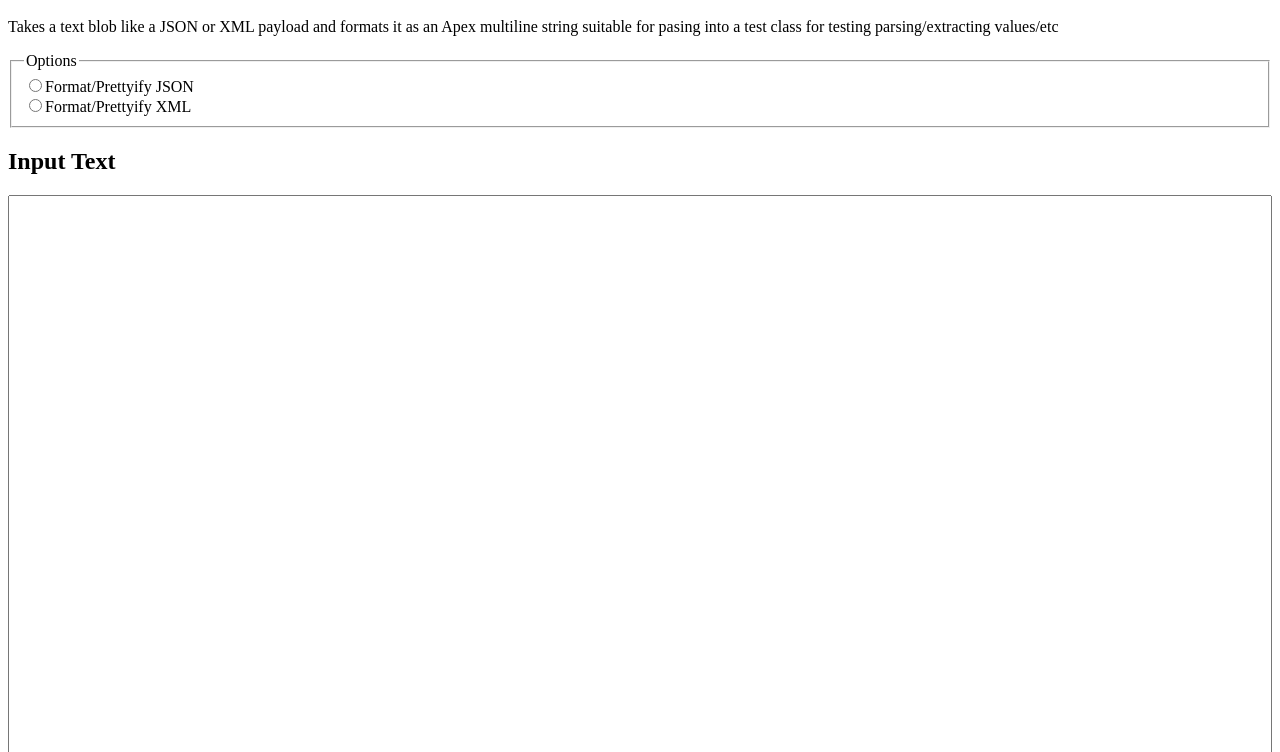
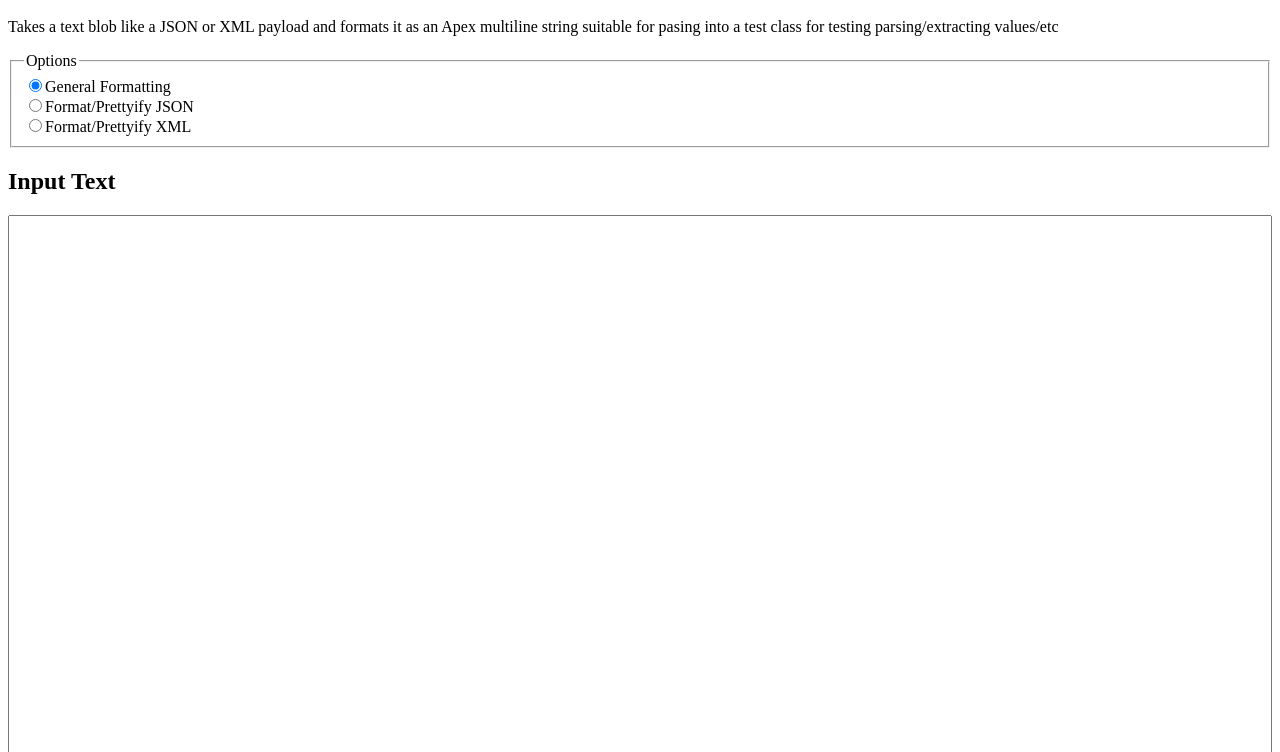
Before and after one commit to Kenji776/Text-Blob-To-Apex-Multiline-String, a plain HTML site: page index.html in a window 1280 px wide. Shown: the part 48-800 px from the top of the page. Drawn offline with Linux system fonts and the light colour scheme.

Commit message:
inital commit

```diff
--- a/index.html
+++ b/index.html
@@ -4,10 +4,12 @@
 			function formatText(){
 				try{
 					let inputText = document.getElementById('inputText').value;
+
+					if(!inputText || inputText == '') return;
 					let newLines = [];
 
-					let formatJSON = document.getElementsByName('formatJSON')[0].checked;
-					let formatXML = document.getElementsByName('formatXML')[0].checked;
+					let formatJSON = document.getElementById('formatJSON').checked;
+					let formatXML = document.getElementById('formatXML').checked;
 
 					if(formatJSON){
 					console.log('Formatting JSON');
@@ -69,8 +71,9 @@
 		<form>
 			<fieldset>
 				<legend>Options</legend>
-				<input type="radio" name="formatJSON" value="true" onChange="formatText();">Format/Prettyify JSON<br>
-				<input type="radio" name="formatXML" value="true" onChange="formatText();">Format/Prettyify XML<br>
+				<input type="radio" name="formatting" id="generalFormat" value="true" onChange="formatText();" checked>General Formatting<br>
+				<input type="radio" name="formatting" id="formatJSON" value="true" onChange="formatText();">Format/Prettyify JSON<br>
+				<input type="radio" name="formatting" id="formatXML" value="true" onChange="formatText();">Format/Prettyify XML<br>
 			</fieldset>
 		</form>
 
```
